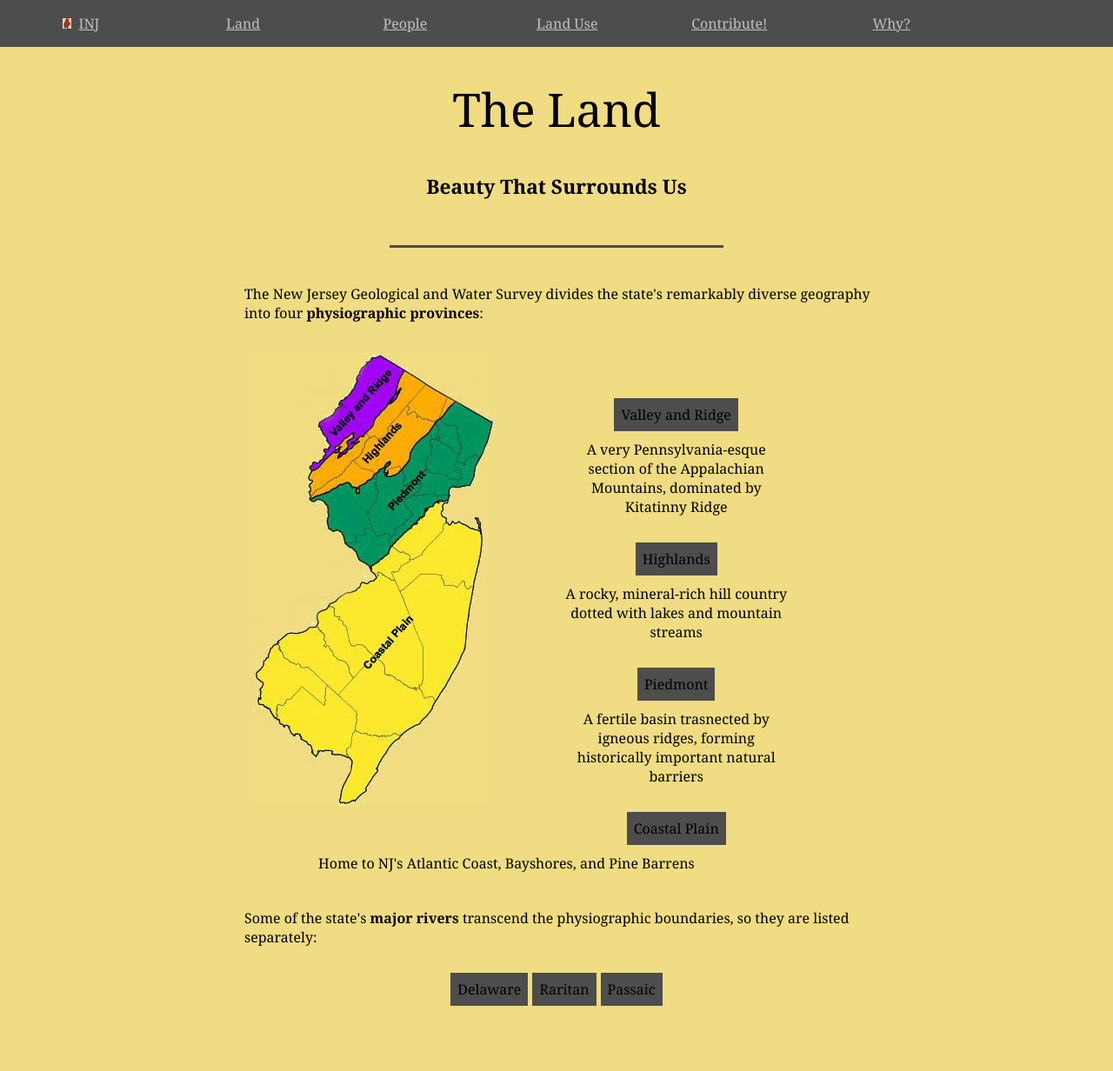
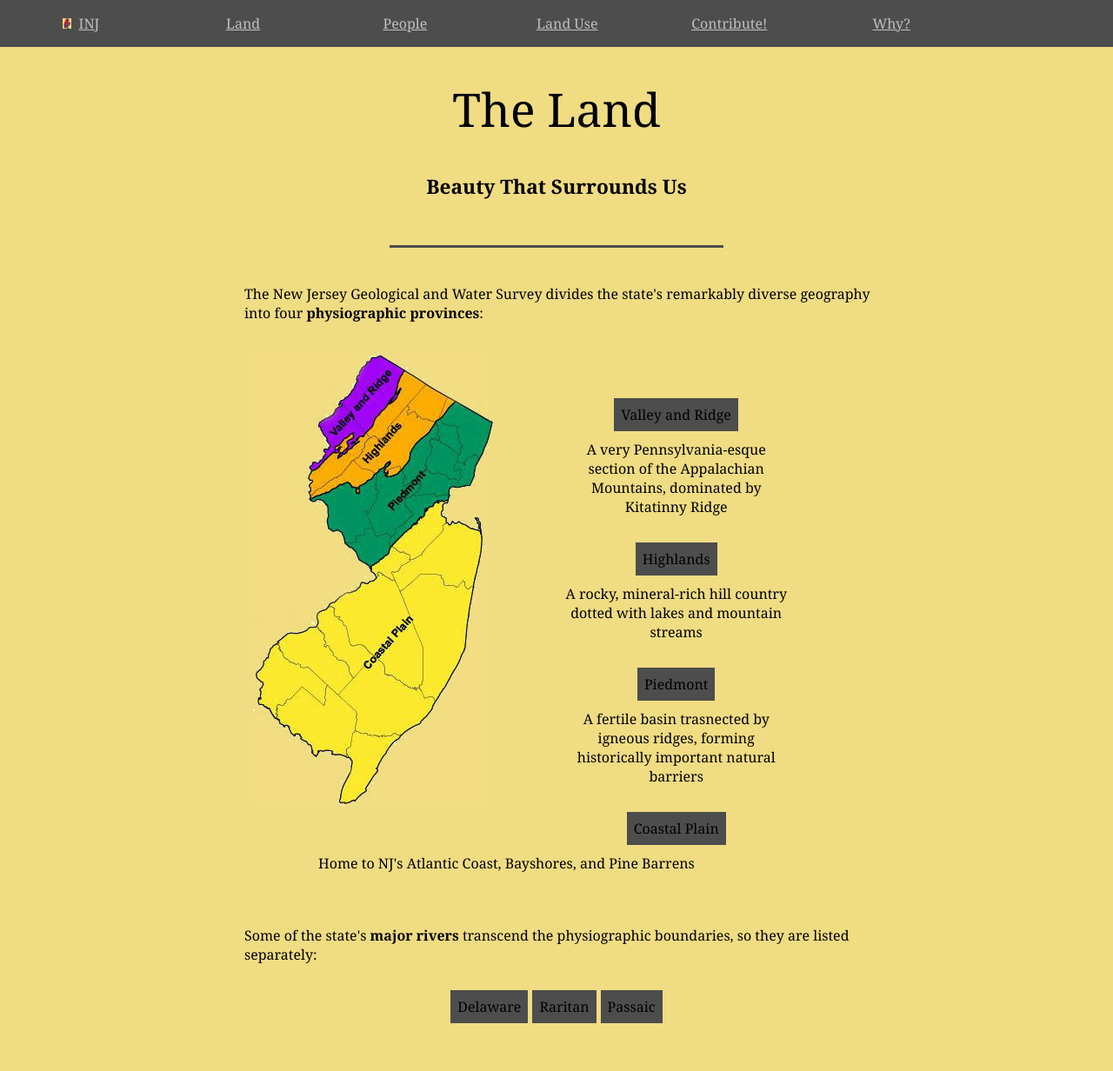
Before and after one commit to jonfried/oakafee.github.io, a Jekyll site: the page built from land.html, in a window 1280 px wide. Shown: the whole page at 87% size. Built offline with Jekyll 4.4.1, drawn with Linux system fonts in a browser that asks for light colours.

Commit message:
Update style.css

```diff
--- a/styles/style.css
+++ b/styles/style.css
@@ -249,6 +249,6 @@ div.land p {
 	margin-bottom: 35px;
 }
 #land-rivers-text {
-	margin-top: 25px;
+	margin-top: 45px;
 	margin-left: 25px;
 }
```
